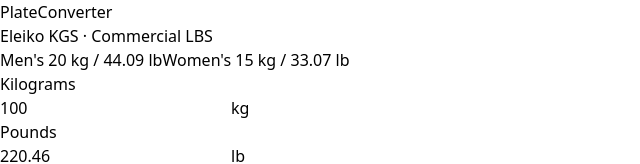
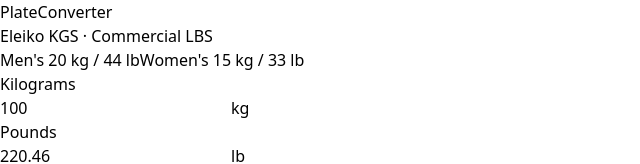
Before and after one commit to dcmshi/plate-converter, a React (Vite) app: page / in a window 1280 px wide. Shown: the top 164 px of the page, without its empty margins (0-640 px from the left). Built offline with nearby package versions, Linux system fonts and the light colour scheme.

Commit message:
Round bar lb weights to whole numbers in BarSelector

```diff
--- a/src/components/BarSelector.tsx
+++ b/src/components/BarSelector.tsx
@@ -25,7 +25,7 @@
                 : 'text-zinc-400 hover:text-zinc-200'
             }`}
           >
-            {BAR_DISPLAY_NAME[bar]} {kg} kg / {lb} lb
+            {BAR_DISPLAY_NAME[bar]} {kg} kg / {Math.round(lb)} lb
           </button>
         );
       })}
```
Also changed, not shown: 1 other file (tests, documents, lock files or other folders).
